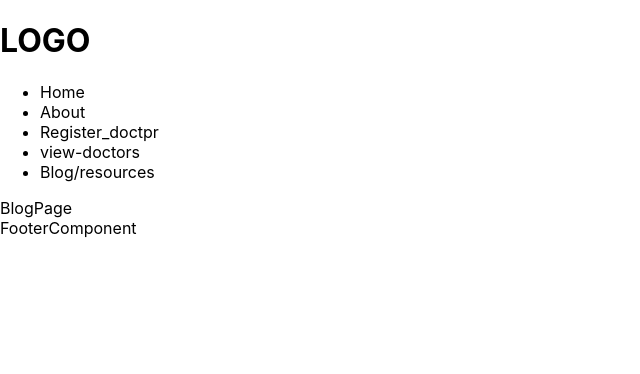
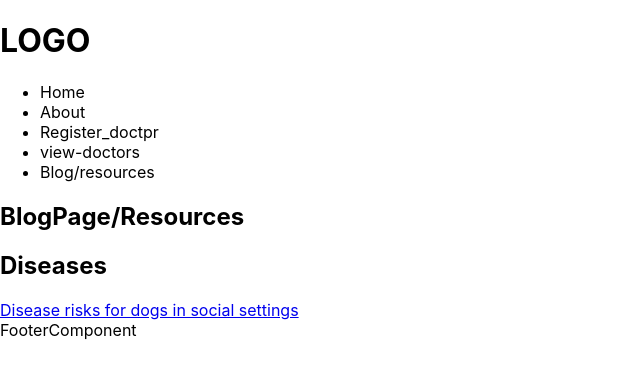
Before and after one commit to MissZamzam/group-7, a React (Create React App) app in the folder client/says-my-vet/: page /blog in a window 1280 px wide. Shown: the top 374 px of the page, without its empty margins (0-640 px from the left). Built offline with nearby package versions, Linux system fonts and the light colour scheme.

Commit message:
server flder updated

```diff
--- a/client/says-my-vet/src/pages/Blog/Blog.page.js
+++ b/client/says-my-vet/src/pages/Blog/Blog.page.js
@@ -2,7 +2,15 @@ import React from 'react'
 
 const BlogPage = () => {
   return (
-    <div>BlogPage</div>
+    <div className='resource'>
+    <h2 className='heading'>BlogPage/Resources</h2>
+
+    <div className='dog_disease'>
+      <h2>Diseases</h2>
+      <a href="https://www.avma.org/resources-tools/pet-owners/petcare/disease-risks-dogs-social-settings">Disease risks for dogs in social settings</a>
+    </div>
+
+  </div>
   )
 }
 
```
